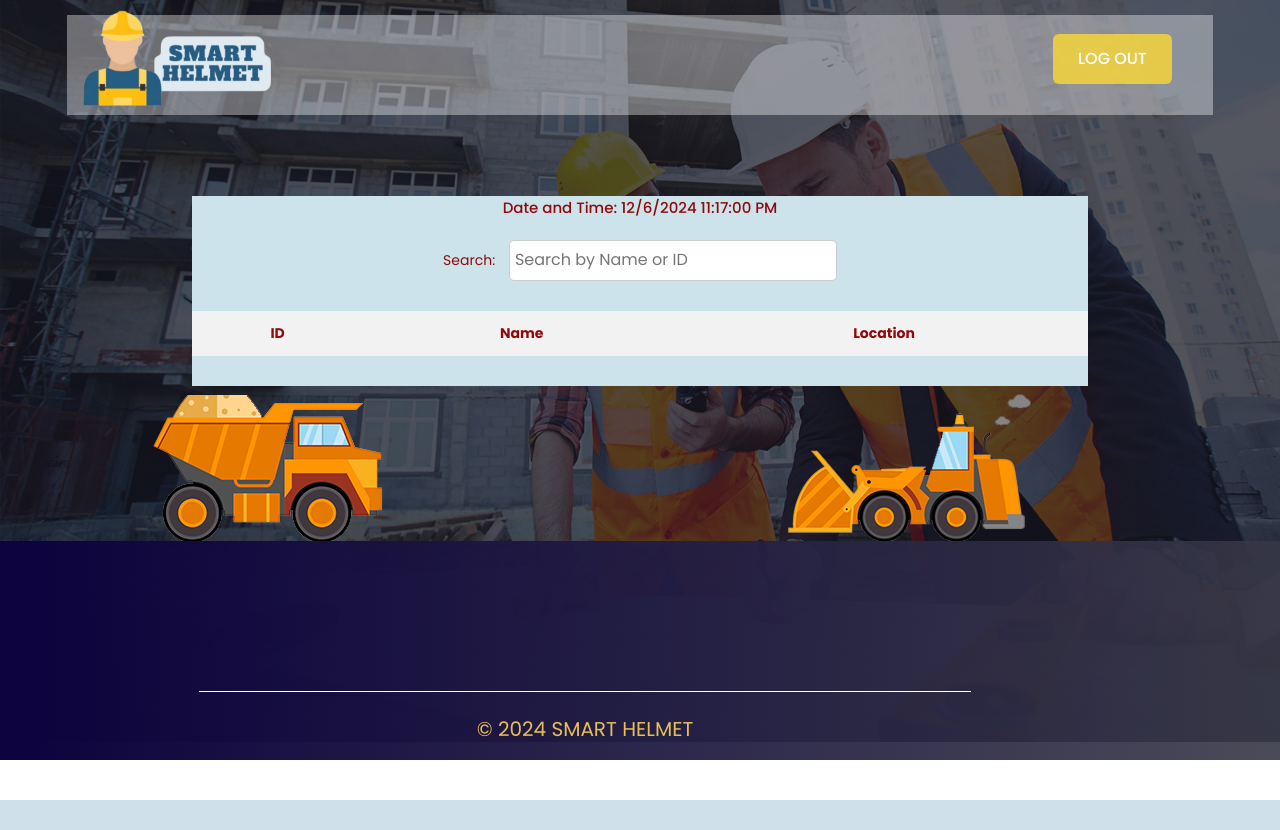
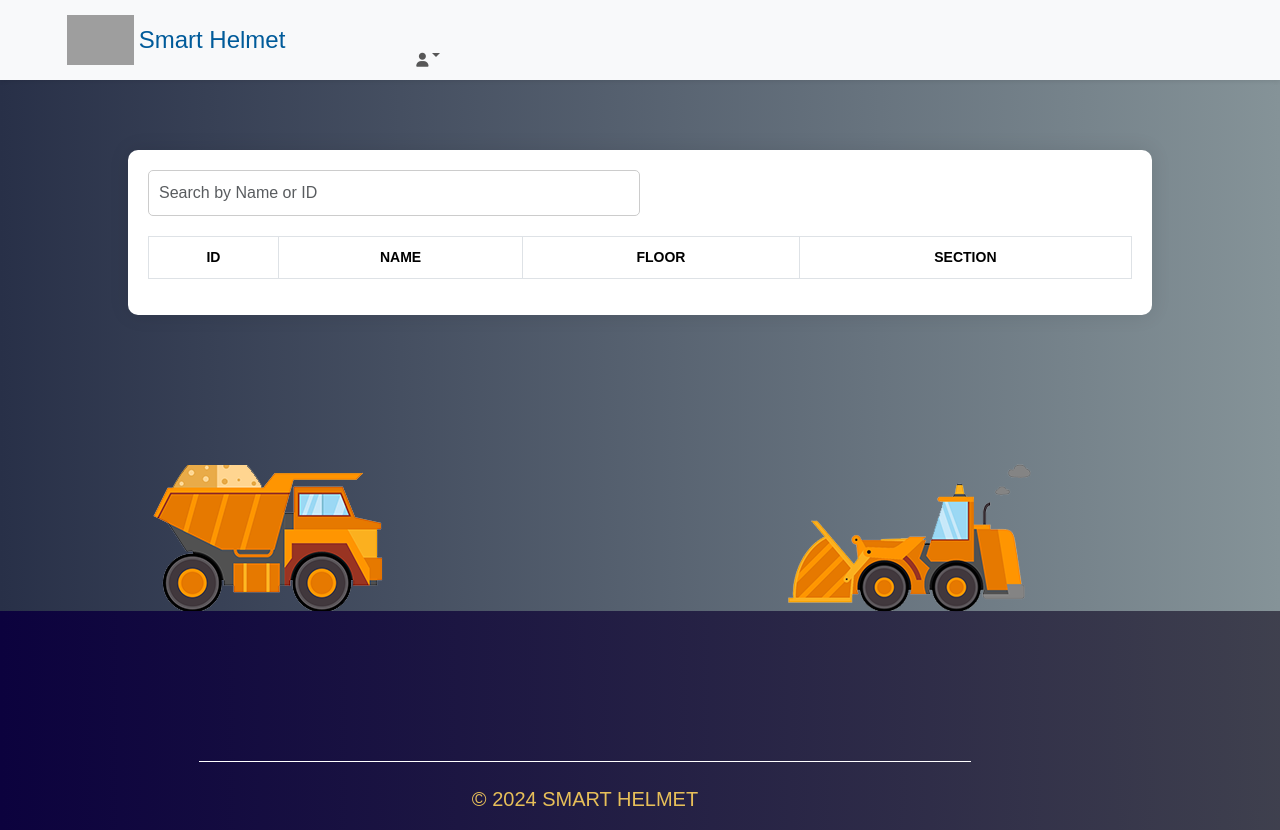
Before and after one commit to AshwaqAlsubaie/2024-GP-7, a PHP site: page /location.php in a window 1280 px wide. Before the commit the page ends 800 px from the top, so only its background shows below. Run offline with PHP 8.4, Linux system fonts and the light colour scheme; the visitor is signed in with stand-in values (Sample User, id 1); lists and menus that the app fills with data are empty; some libraries are stand-ins or nearby versions; some web fonts are replaced; grey boxes are pictures that could not be loaded.

Commit message:
Update location.php

```diff
--- a/location.php
+++ b/location.php
@@ -1,26 +1,34 @@
 <?php
 session_start();
 
- if(!$_SESSION['role'] == 'supervisor')
- {
+if (!isset($_SESSION['role']) || $_SESSION['role'] !== 'supervisor') {
     header("location: preLogin.php");
+    exit();
 }
+
+$supervisorId = json_encode($_SESSION['record']); // Encode supervisor ID for JavaScript usage
 ?>
-
 
 <!DOCTYPE html>
 <html lang="en">
+
 <head>
     <meta charset="UTF-8">
     <meta http-equiv="X-UA-Compatible" content="IE=edge">
     <meta name="viewport" content="width=device-width, initial-scale=1.0">
-<title>smart helmet </title>
+    <title>Location</title>
     <!-- Firebase scripts -->
     <script src="https://www.gstatic.com/firebasejs/9.1.1/firebase-app-compat.js"></script>
     <script src="https://www.gstatic.com/firebasejs/9.1.1/firebase-database-compat.js"></script>
+    <!-- Bootstrap JS and dependencies -->
+    <script src="https://code.jquery.com/jquery-3.5.1.slim.min.js"></script>
+    <script src="https://cdn.jsdelivr.net/npm/@popperjs/core@2.9.2/dist/umd/popper.min.js"></script>
+    <script src="https://stackpath.bootstrapcdn.com/bootstrap/4.5.2/js/bootstrap.min.js"></script>
     <!-- External stylesheets -->
     <link rel="stylesheet" href="Css/VitalStyle.css">
-<link rel="stylesheet" href="https://cdnjs.cloudflare.com/ajax/libs/font-awesome/6.5.1/css/all.min.css" integrity="sha512-DTOQO9RWCH3ppGqcWaEA1BIZOC6xxalwEsw9c2QQeAIftl+Vegovlnee1c9QX4TctnWMn13TZye+giMm8e2LwA==" crossorigin="anonymous" referrerpolicy="no-referrer" />
+    <link rel="stylesheet" href="https://cdnjs.cloudflare.com/ajax/libs/font-awesome/6.5.1/css/all.min.css"
+        integrity="sha512-DTOQO9RWCH3ppGqcWaEA1BIZOC6xxalwEsw9c2QQeAIftl+Vegovlnee1c9QX4TctnWMn13TZye+giMm8e2LwA=="
+        crossorigin="anonymous" referrerpolicy="no-referrer" />
     <link rel="stylesheet" href="Css/commCss.css">
     <link rel="stylesheet" href="css/bootstrap.min.css">
     <link rel="stylesheet" href="css/style.css">
@@ -28,137 +36,143 @@
     <link rel="icon" href="images/fevicon.png" type="image/gif" />
     <link rel="stylesheet" href="css/jquery.mCustomScrollbar.min.css">
     <link rel="stylesheet" href="https://netdna.bootstrapcdn.com/font-awesome/4.0.3/css/font-awesome.css">
-<link rel="stylesheet" href="https://cdnjs.cloudflare.com/ajax/libs/fancybox/2.1.5/jquery.fancybox.min.css" media="screen">
-
+    <link rel="stylesheet" href="https://cdnjs.cloudflare.com/ajax/libs/fancybox/2.1.5/jquery.fancybox.min.css"
+        media="screen">
     <meta http-equiv="Cache-Control" content="no-cache, no-store, must-revalidate" />
     <meta http-equiv="Pragma" content="no-cache" />
     <meta http-equiv="Expires" content="0" />
 
-    <!-- mobile metas -->
-<meta name="viewport" content="width=device-width, initial-scale=1">
-<meta name="viewport" content="initial-scale=1, maximum-scale=1">
-
-<!-- site metas -->
-<title>SMART HELMET</title>
-<meta name="keywords" content="">
-<meta name="description" content="">
-<meta name="author" content="">
 
 
+    <!-- Custom CSS -->
+    <style>
+        body {
+            font-family: Arial, sans-serif;
+            background: linear-gradient(to right, #283048, #859398); /* Updated background gradient */
+            color: white;
+        }
+ .full_bg, .header {
+            background: linear-gradient(to right, #283048, #859398); /* Matches body background */
+            color: white;
+            padding-bottom: 15px;
+        }
 
+        .table-container {
+
+    width: 80%;
+    margin: 70px auto; /* Add margin-top to create space from the header */
+    padding: 20px;
+    box-shadow: 0 0 20px rgba(0,0,0,0.1);
+    border-radius: 10px;
+    background: #ffffff; /* White background for the table container */
+
+        }
+
+        table {
+            margin-left: auto;
+            margin-right: auto;
+            width: 100%;
+            border-collapse: collapse;
+        }
+
+        th, td {
+            padding: 15px;
+            text-align: center;
+            vertical-align: middle;
+        }
+
+        th {
+            background-color: #005b9a;
+            color: white;
+            font-weight: bold;
+            text-transform: uppercase;
+        }
+
+        tbody tr:nth-child(even) {
+            background-color: #f9f9f9;
+        }
+
+        tbody tr:nth-child(odd) {
+            background-color: #ffffff;
+        }
+
+        tbody tr.red {
+            background-color: #ffcccc !important;
+        }
+
+        tbody tr.yellow {
+            background-color: #ffff99 !important;
+        }
+        td {
+    color: black !important; /* Forces the text color to black */
+}
+
+          #searchInput {
+        width: 50%;
+        margin-bottom: 20px;
+        padding: 10px;
+        font-size: 16px;
+        border-radius: 5px;
+        border: 1px solid #ccc;
+    }
+
+        .table-responsive {
+            margin-top: 20px;
+        }
+@media (max-width: 768px) {
+            .screen {
+                width: 90%; /* Shrinks the screen to fit smaller devices */
+                height: auto;
+                padding: 20px;
+            }
+
+            .title {
+                font-size: 20px; /* Reduces title size for smaller screens */
+            }
+
+            .button {
+                font-size: 16px;
+                padding: 14px 18px;
+            }
+        }
+		@media (max-width: 480px) {
+            .title {
+                font-size: 18px;
+            }
+
+            .button {
+                font-size: 14px;
+                padding: 12px 16px;
+            }
+        }
+    </style>
 </head>
+
 <body>
-<!-- header -->
-<header class="full_bg">
-  <!-- header inner -->
-  <div class="header">
-     <div class="container">
-        <div class="row">
-           <div class="col-md-12">
-              <div class="header_bottom">
-                 <div class="row">
-                    <div class="col-xl-3 col-lg-3 col-md-3 col-sm-3 col logo_section">
-                       <div class="full">
-                          <div class="center-desk">
-                             <div class="logo">
-                               <a href="index.php" ><img class="nav-img" src="img/Screenshot_2024-02-16_160751-removebg-preview.png" alt="logo"/></a>
-                             </div>
-                          </div>
-                       </div>
-                    </div>
-                    <div class="col-xl-9 col-lg-9 col-md-9 col-sm-9">
-                       <nav class="navigation navbar navbar-expand-md navbar-dark ">
-                          <button class="navbar-toggler" type="button" data-toggle="collapse" data-target="#navbarsExample04" aria-controls="navbarsExample04" aria-expanded="false" aria-label="Toggle navigation">
-                          <span class="navbar-toggler-icon"></span>
-                          </button>
-                          <div class="collapse navbar-collapse" id="navbarsExample04">
-                             <ul class="navbar-nav mr-auto">
-                                <li class="nav-item active">
-                                   <a class="nav-link" href="logout.php">Log Out</a>
-                                </li>
-                             </ul>
-                          </div>
-                       </nav>
-                    </div>
-                 </div>
-              </div>
-           </div>
-        </div>
-     </div>
-  </div>
-  <!-- end header inner -->
-  <!-- end header -->
+    <!-- Header -->
+    <?php include "navbar.php" ?>
+    <!-- End Header -->
 
-
-
-<div class="wrapper"style="position: relative; top: 5em;" >
-  <header style="background-color: #CCE3EB;">
-  <p>Date and Time: <span id="currentDateTime"></span></p>
-</header>
-<div class="search-bar">
-<label for="searchInput">Search:</label>
-<input type="text" id="searchInput" oninput="searchTable()" placeholder="Search by Name or ID">
-</div>
-
-<table id="crud">
-<caption></caption>
+    <!-- Table Container -->
+    <div class="table-container">
+        <input type="text" id="searchInput" onkeyup="searchTable()" placeholder="Search by Name or ID" class="form-control mb-3">
+        <div class="table-responsive">
+            <table id="locationTable" class="table table-hover table-bordered">
                 <thead>
                     <tr>
                         <th>ID</th>
                         <th>Name</th>
-<th>Location</th>
+                        <th>Floor</th>
+                        <th>Section</th>
                     </tr>
                 </thead>
-<tbody id="tableBody">
+                <tbody id="tableLocation">
+                    <!-- Table rows will be populated dynamically -->
                 </tbody>
             </table>
         </div>
-<!-- JavaScript code for updating date and time, searching table, and Firebase integration -->
+    </div>
     <script>
-// Function to update date and time
-
-        function updateDateTime() {
-            var currentDateTimeElement = document.getElementById("currentDateTime");
-            var currentDate = new Date().toLocaleDateString();
-            var currentTime = new Date().toLocaleTimeString();
-            currentDateTimeElement.textContent = currentDate + ' ' + currentTime;
-        }
-// Update date and time every second
-
-        setInterval(updateDateTime, 1000);
-        updateDateTime();
-// Function to search the table based on input
-
-    function searchTable() {
-    var input, filter, table, tr, tdName, tdID, txtValueName, txtValueID;
-    input = document.getElementById("searchInput");
-    filter = input.value.trim();
-    table = document.getElementById("crud");
-    tr = table.getElementsByTagName("tr");
-
-    for (var i = 1; i < tr.length; i++) {
- // Get the cells containing name and ID
-
-        tdName = tr[i].getElementsByTagName("td")[1];
-        tdID = tr[i].getElementsByTagName("td")[0];
-        if (tdName || tdID) {
-// Get the text content of the cells and convert to lowercase for case-insensitive search
-            txtValueName = tdName.textContent || tdName.innerText;
-            txtValueID = tdID.textContent || tdID.innerText;
-// Check if the filter text is found in either the name or ID
-            if (txtValueName.indexOf(filter) > -1 || txtValueID.indexOf(filter) > -1) {
-                tr[i].style.display = "";
-            } else {
-                tr[i].style.display = "none";
-            }
-        }
-    }
-}
-
-    </script>
-<!-- Firebase configuration and data retrieval -->
-    <script>
-// Firebase configuration
     const firebaseConfig = {
         apiKey: "AIzaSyD02_rLhSo8zX3PGFN6pZS3Eg5szrxZ1QA",
         authDomain: "smart-helmet-database-affb6.firebaseapp.com",
@@ -170,43 +184,80 @@
         measurementId: "G-LCZ5V9S1B1"
     };
 
-  // Initialize Firebase
     firebase.initializeApp(firebaseConfig);
-  const database = firebase.database().ref('workers');
 
-  const searchInput = document.getElementById('searchInput');
-  const tableBody = document.getElementById('tableBody');
+    const supervisorId = <?php echo $supervisorId; ?>;
 
-  // Function to populate the table with workers
-  function populateTable(snapshot) {
-    tableBody.innerHTML = '';
-    snapshot.forEach(childSnapshot => {
-      const worker = childSnapshot.val();
-      appendWorkerToTable(worker);
+    function fetchWorkers() {
+        const dbRef = firebase.database().ref();
+
+        // Retrieve supervisor's worker IDs
+        dbRef.child("supervisors").child(supervisorId).on('value', (snapshot) => {
+            const supervisorData = snapshot.val();
+
+            if (!supervisorData || !supervisorData.workerIDs) {
+                console.error("No worker IDs found for this supervisor.");
+                return;
+            }
+
+            const workerIDs = supervisorData.workerIDs.split(',');
+            workerIDs.forEach((workerID) => {
+                dbRef.child("workers").orderByChild("ID").equalTo(workerID.trim()).on('value', (workerSnapshot) => {
+                    workerSnapshot.forEach((workerData) => {
+                        const worker = workerData.val();
+
+                        if (!worker || !worker.sensorID) return;
+
+                        // Retrieve sensor data and populate the table
+                        dbRef.child("Sensor").child(worker.sensorID).on('value', (sensorSnapshot) => {
+                            const sensorData = sensorSnapshot.val();
+                            updateTable(worker, sensorData);
+                        });
+                    });
+                });
+            });
         });
     }
 
-  // Function to append a worker to the table
-  function appendWorkerToTable(worker) {
-    const tr = document.createElement('tr');
-    if(worker.name.trim() !== "")
-	{
-		tr.innerHTML = `
+    function updateTable(worker, sensorData) {
+        const tableBody = document.getElementById('tableLocation');
+        let existingRow = document.querySelector(`tr[data-worker-id="${worker.ID}"]`);
+
+        if (!existingRow) {
+            // Create a new row if it doesn't exist
+            const newRow = document.createElement('tr');
+            newRow.setAttribute('data-worker-id', worker.ID);
+            newRow.innerHTML = `
                 <td>${worker.ID}</td>
                 <td>${worker.name}</td>
-		  <td>
-		  </td>
+                <td>${sensorData?.Floor || "N/A"}</td>
+                <td>${sensorData?.Section || "N/A"}</td>
             `;
+            tableBody.appendChild(newRow);
+        } else {
+            // Update the existing row
+            existingRow.children[2].textContent = sensorData?.Floor || "N/A";
+            existingRow.children[3].textContent = sensorData?.Section || "N/A";
         }
-    tableBody.appendChild(tr);
     }
 
-  // Initial loading of data
-  database.on('value', snapshot => {
-    populateTable(snapshot);
-  });
+    function searchTable() {
+        const filter = document.getElementById("searchInput").value.toUpperCase();
+        const table = document.getElementById("locationTable");
+        const rows = table.getElementsByTagName("tr");
+        for (let i = 1; i < rows.length; i++) {
+            const idCell = rows[i].getElementsByTagName("td")[0];
+            const nameCell = rows[i].getElementsByTagName("td")[1];
+            const idText = idCell?.textContent || idCell?.innerText || "";
+            const nameText = nameCell?.textContent || nameCell?.innerText || "";
+            rows[i].style.display = idText.toUpperCase().includes(filter) || nameText.toUpperCase().includes(filter) ? "" : "none";
+        }
+    }
 
+    // Automatically fetch and display data when the page loads
+    document.addEventListener("DOMContentLoaded", fetchWorkers);
 </script>
+
 <!-- truck movment-->
 <div class="truck">
   <div class="container-fluid">
@@ -245,28 +296,5 @@
   </div>
 </footer>
 <!-- end footer -->
-
-<script>
-
-firebase.auth().onAuthStateChanged(function(user) {
-    if (!user) {
-      // User is not signed in.
-      window.location.href = 'html/login_page.html'; // Redirect to the login page
-    }
-  });
-
-         function logout() {
-           firebase.auth().signOut().then(function() {
-             // Sign-out successful.
-             window.location.href = 'html/login_page.html';
-           }).catch(function(error) {
-             // An error happened.
-             console.error("Sign out error", error);
-           });
-         }
-
-</script>
-
 </body>
-
 </html>
```
Lines whose indentation alone changed are shown as unchanged.
